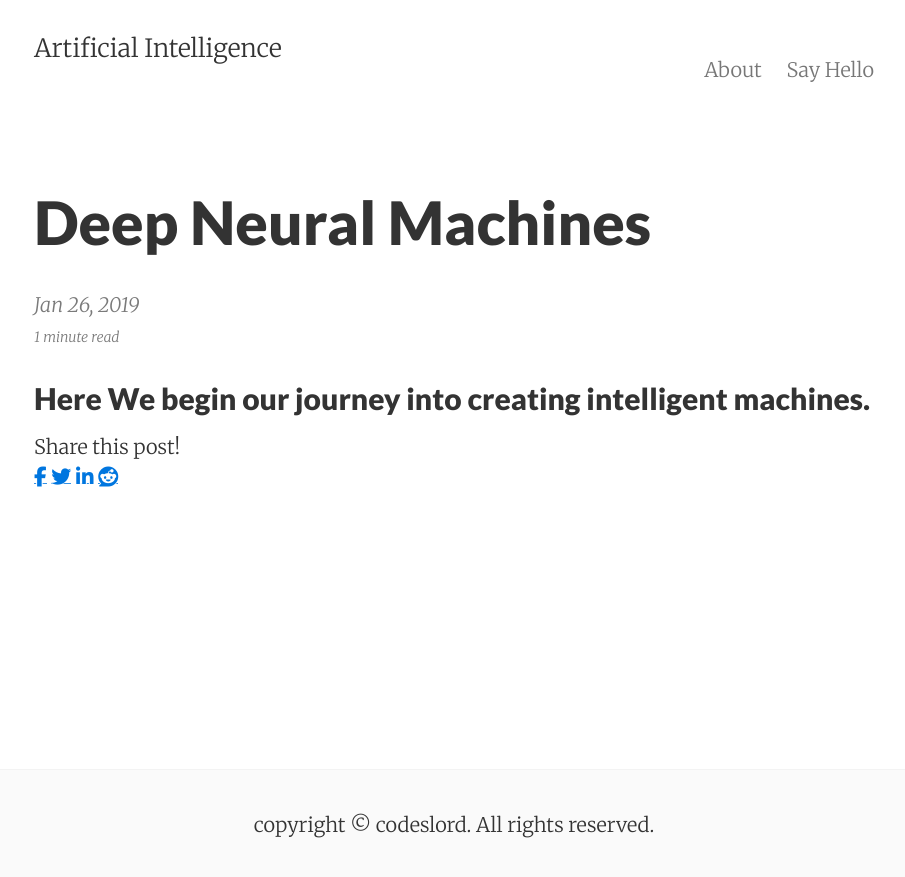
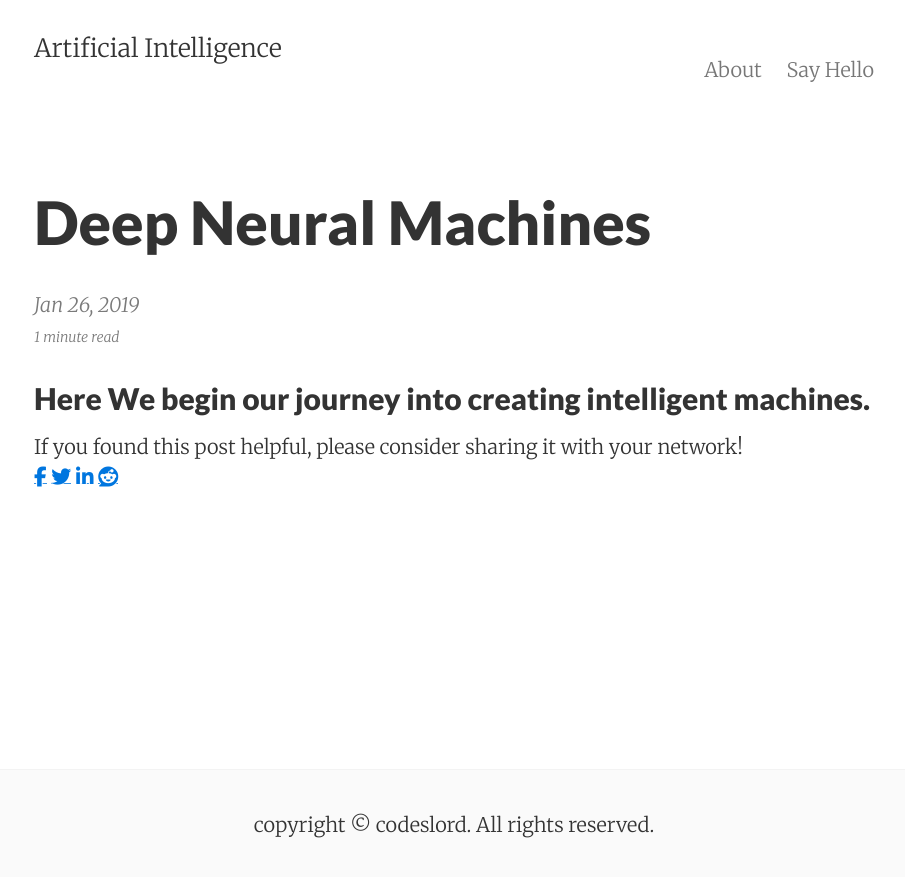
Before and after one commit to codeslord/codeslord.github.io, a Jekyll site: the page built from _posts/2019-01-26-dnm.md, in a window 1280 px wide. Shown: the top 877 px of the page, without its empty margins (186-1091 px from the left). Built offline with Jekyll 4.4.1, drawn with Linux system fonts in a browser that asks for light colours; nearby versions of some CDN libraries.

Commit message:
Updated share text

```diff
--- a/_config.yml
+++ b/_config.yml
@@ -82,7 +82,7 @@ text:
     newer: 'Newer'
     older: 'Older'
   share_buttons:
-    text:         'Share this post!'
+    text:         'If you found this post helpful, please consider sharing it with your network!'
     facebook:     'Share on Facebook'
     twitter:      'Share on Twitter'
     googleplus:   'Share on Google+'
```
